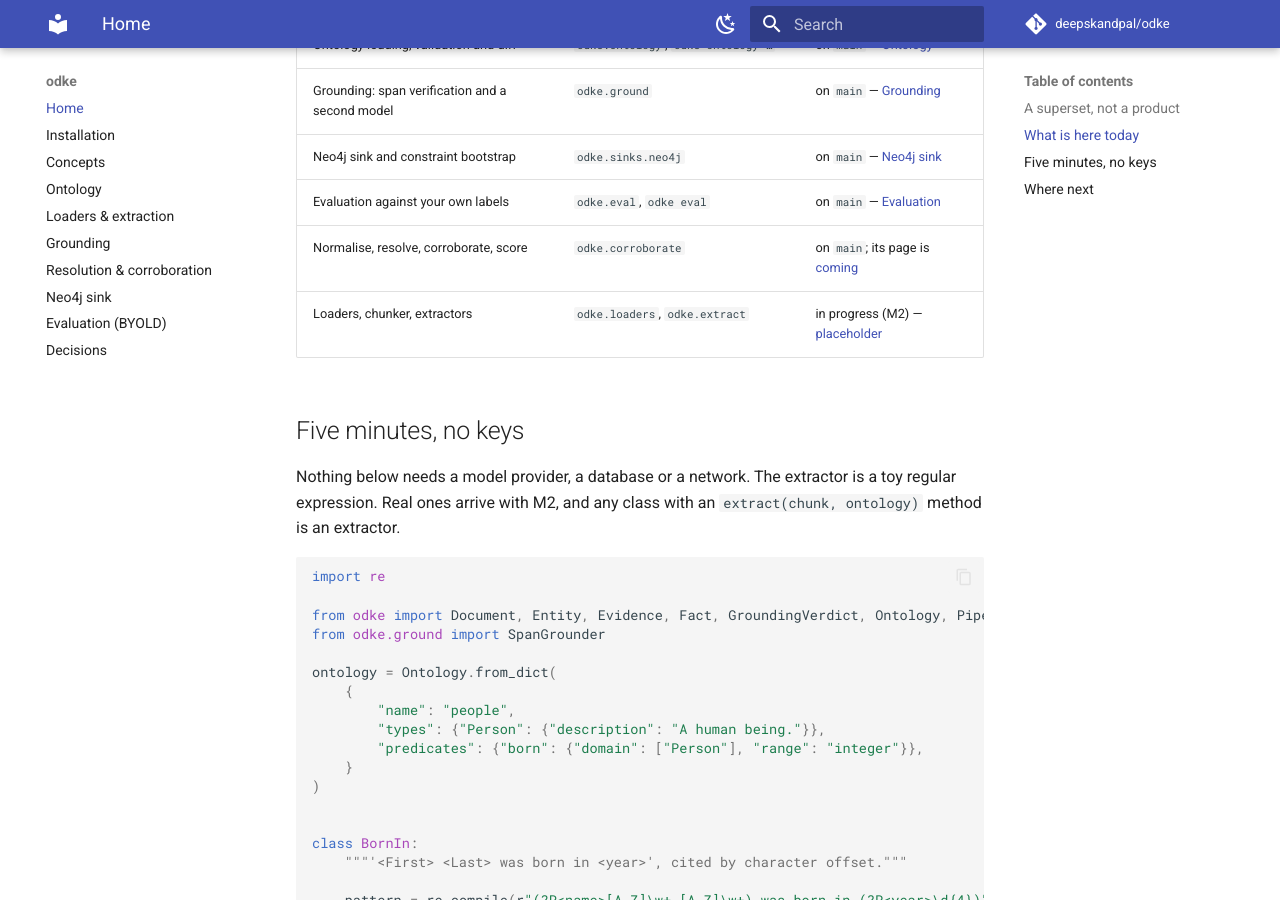
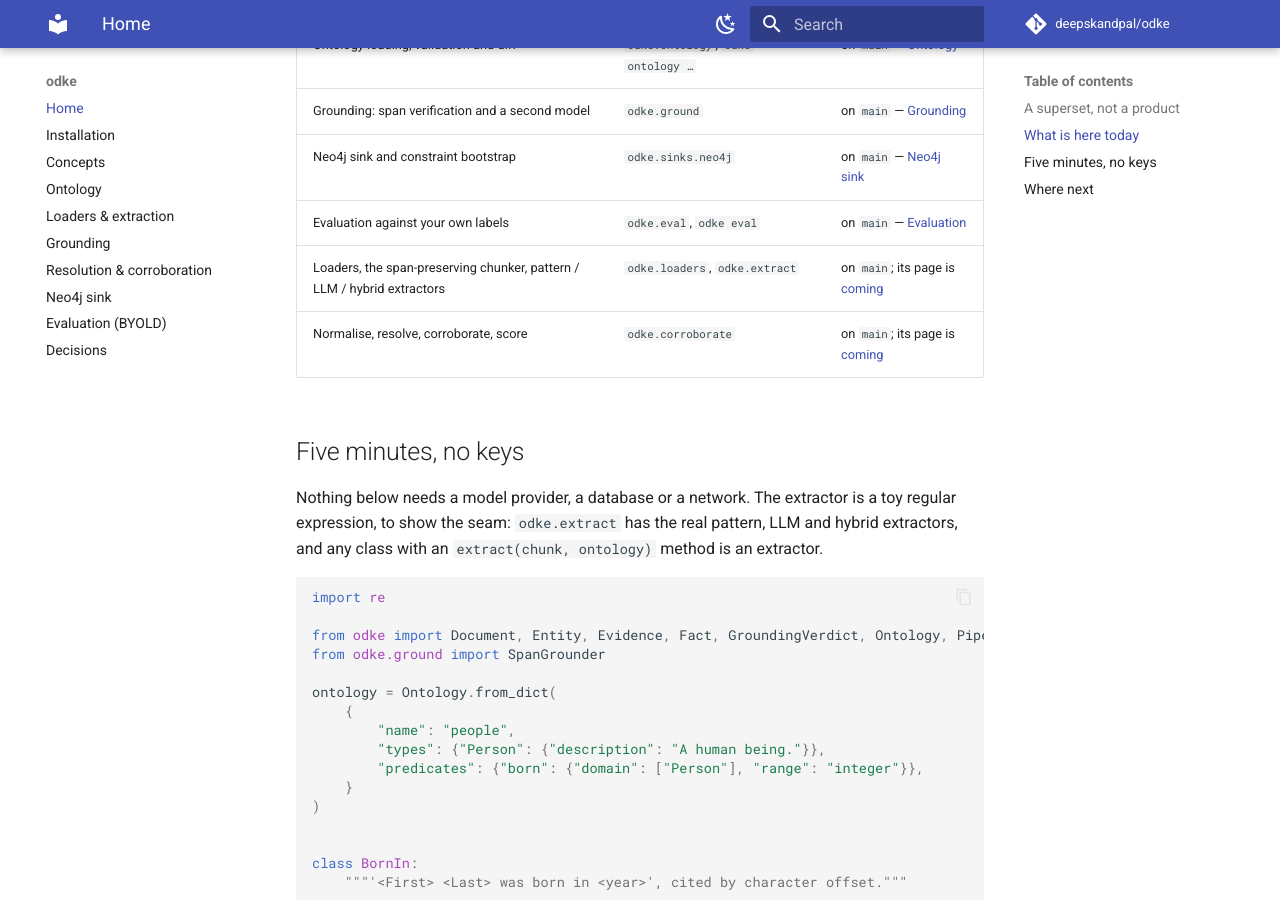
Before and after one commit to deepskandpal/odke, an MkDocs documentation site: the page built from docs/index.md, in a window 1280 px wide and 900 px high, scrolled down 1158 px. Built offline with MkDocs 1.6.1 and Material for MkDocs 9.7.7, drawn with Linux system fonts in a browser that asks for light colours; comment, search, counter and statistics services are not loaded.

Commit message:
W3: docs reflect M2 on main (#40)
M2 merged while the site was being written. Home now lists the loaders,
chunker and extractors as on main, and Installation gains the `parquet`
extra, its error, and the loaders and extractors in the base-install list.

Co-Authored-By: Claude Opus 5 (1M context) <noreply@anthropic.com>
Claude-Session: https://claude.ai/code/session_01VPun35s4xHWALA1EJAvhYp

````diff
--- a/docs/index.md
+++ b/docs/index.md
@@ -67,14 +67,15 @@ odke is pre-alpha. This site documents what is on `main`:
 | Grounding: span verification and a second model | `odke.ground` | on `main` — [Grounding](grounding.md) |
 | Neo4j sink and constraint bootstrap | `odke.sinks.neo4j` | on `main` — [Neo4j sink](neo4j.md) |
 | Evaluation against your own labels | `odke.eval`, `odke eval` | on `main` — [Evaluation](evaluation.md) |
+| Loaders, the span-preserving chunker, pattern / LLM / hybrid extractors | `odke.loaders`, `odke.extract` | on `main`; its page is [coming](loaders-and-extraction.md) |
 | Normalise, resolve, corroborate, score | `odke.corroborate` | on `main`; its page is [coming](resolution-and-corroboration.md) |
-| Loaders, chunker, extractors | `odke.loaders`, `odke.extract` | in progress (M2) — [placeholder](loaders-and-extraction.md) |
 
 ## Five minutes, no keys
 
 Nothing below needs a model provider, a database or a network. The extractor is
-a toy regular expression. Real ones arrive with M2, and any class with an
-`extract(chunk, ontology)` method is an extractor.
+a toy regular expression, to show the seam: `odke.extract` has the real pattern,
+LLM and hybrid extractors, and any class with an `extract(chunk, ontology)`
+method is an extractor.
 
 ```python
 import re
````
Also changed, not shown: docs/installation.md (+5 -1 lines).
